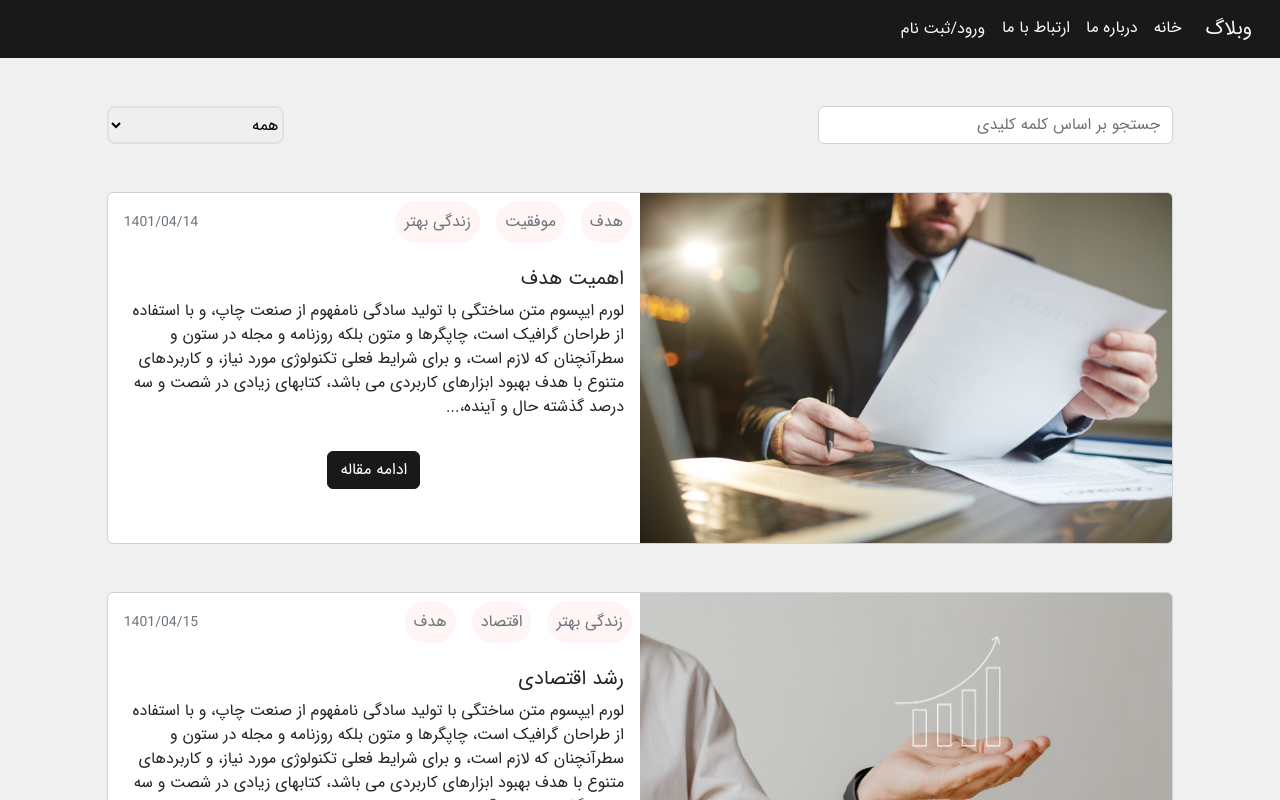
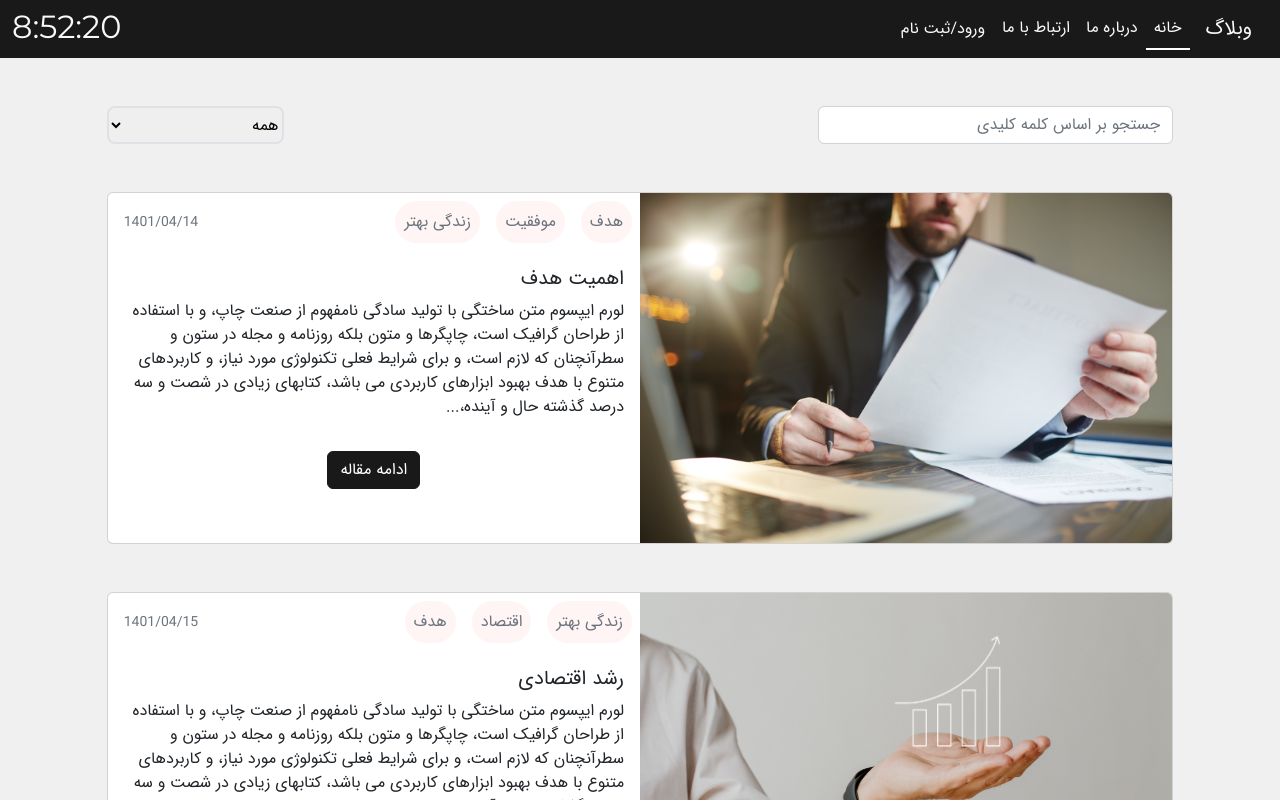
Before and after one commit to AliKarimNemati/weblog, a Vue app: page / in a window 1280 px wide. Shown: the top 800 px of the page. Built offline with nearby package versions, Linux system fonts and the light colour scheme.

Commit message:
clock added

```diff
--- a/src/App.vue
+++ b/src/App.vue
@@ -1,9 +1,10 @@
 <template>
-  <link rel="stylesheet" href="/css/bootstrap.rtl.min.css" />
-  <link rel="stylesheet" href="../css/main.min.css" />
+    <!-- <link rel="stylesheet" href="/css/bootstrap.rtl.min.css">
+  <link rel="stylesheet" href="../css/main.min.css" /> -->
   <Navbar />
   <router-view />
   <Footer />
+
 </template>
 
 <script>
--- /dev/null
+++ b/src/components/Clock.vue
@@ -0,0 +1,30 @@
+<template>
+  <h2 class="clock text-light m-0">{{ clock }}</h2>
+</template>
+
+<script>
+export default {
+  data() {
+    return {
+      clock: "",
+    };
+  },
+
+  mounted() {
+    let time = setInterval(() => {
+      let t = new Date();
+      let hour = t.getHours();
+      let min = t.getMinutes();
+      let s = t.getSeconds()
+      if (min % 10 == min) {
+        this.clock = `${hour}:0${min}:${s}`;
+      } else {
+        this.clock = `${hour}:${min}:${s}`;
+      }
+    }, 1000);
+  },
+};
+</script>
+
+<style>
+</style>
--- a/src/components/Navbar.vue
+++ b/src/components/Navbar.vue
@@ -67,10 +67,13 @@
               </ul>
             </li> -->
           </ul>
+            <Clock />
+
         </div>
       </div>
     </div>
   </nav>
+
 
   <ContactUs
     class="modal fade"
@@ -96,8 +99,9 @@
 <script>
 import ContactUs from "../components/ContactUs.vue";
 import LoginRegister from "../components/LoginRegister.vue";
+import Clock from "../components/Clock.vue";
 export default {
-  components: { ContactUs, LoginRegister },
+  components: { ContactUs, LoginRegister, Clock },
 };
 </script>
 
@@ -105,4 +109,8 @@ export default {
 a {
   cursor: pointer;
 }
+
+.nav-link.router-link-exact-active {
+  border-bottom: 2px solid white ;
+}
 </style>
```
Also changed, not shown: public/css/main.min.css, public/font/Montserrat-Regular.ttf (added), 1 other file (tests, documents, lock files or other folders).
